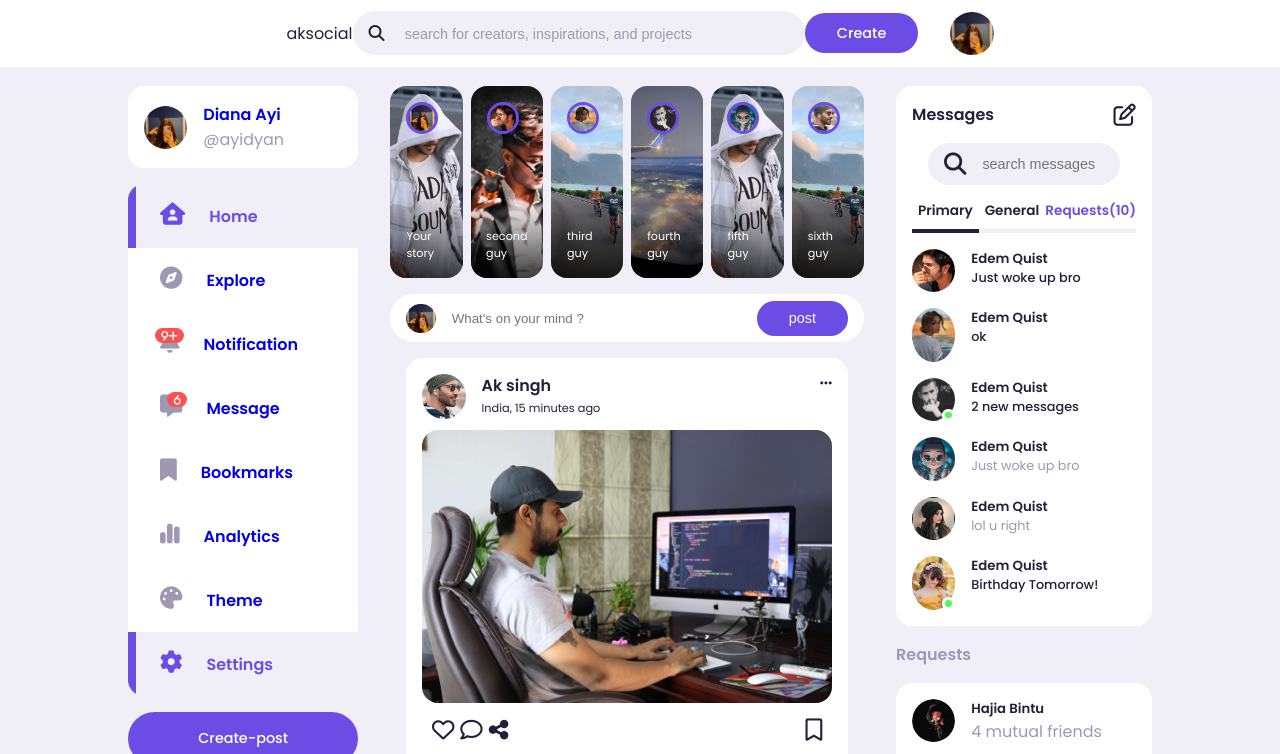
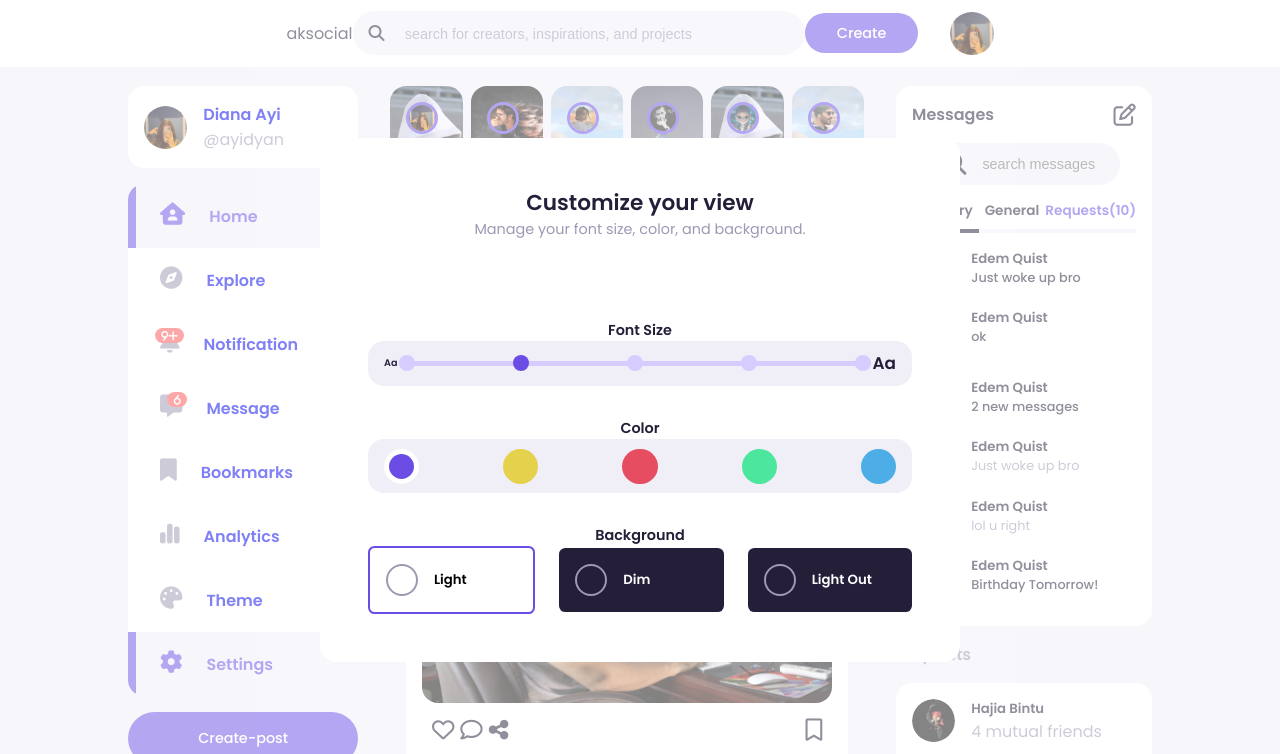
Before and after one commit to codeAlok/social_media_site, a plain HTML site: page index.html in a window 1280 px wide. Shown: the top 754 px of the page. Drawn offline with Linux system fonts and the light colour scheme.

Commit message:
Theme_custom design done

```diff
--- a/index.html
+++ b/index.html
@@ -705,8 +705,66 @@
                     </div>
                 </div>
             </div>
+
+            <!-- ======= End of Right ======= -->
         </div>
     </main>
+
+    <!-- *********************** Theme Customization *********************** -->
+    <div class="customize-theme">
+        <div class="card">
+            <h2>Customize your view</h2>
+            <p class="text-muted">Manage your font size, color, and background.</p>
+
+            <!-- ------ Font Sizes ------ -->
+            <div class="font-size">
+                <h4>Font Size</h4>
+                <div>
+                    <h6>Aa</h6>
+                    <div class="choose-size">
+                        <span class="font-size-1"></span>
+                        <span class="font-size-2 active"></span>
+                        <span class="font-size-3"></span>
+                        <span class="font-size-4"></span>
+                        <span class="font-size-5"></span>
+                    </div>
+                    <h3>Aa</h3>
+                </div>
+            </div>
+
+            <!-- ------ Primary Colors ------ -->
+            <div class="color">
+                <h4>Color</h4>
+                <div class="choose-color">
+                    <span class="color-1 active"></span>
+                    <span class="color-2"></span>
+                    <span class="color-3"></span>
+                    <span class="color-4"></span>
+                    <span class="color-5"></span>
+                </div>
+            </div>
+
+            <!-- ------ Background Colors ------ -->
+            <div class="background">
+                <h4>Background</h4>
+                <div class="choose-bg">
+                    <div class="bg-1 active">
+                        <span></span>
+                        <h5 for="bg-1">Light</h5>
+                    </div>
+                    <div class="bg-2">
+                        <span></span>
+                        <h5 for="bg-2">Dim</h5>
+                    </div>
+                    <div class="bg-3">
+                        <span></span>
+                        <h5 for="bg-3">Light Out</h5>
+                    </div>
+                </div>
+            </div>
+        </div>
+    </div>
+
 </body>
 
 </html>
--- a/style.css
+++ b/style.css
@@ -525,3 +525,155 @@ main .container .right {
     display: flex;
     gap: 1rem;
 }
+
+/* ****************** Theme Customization ******************** */
+.customize-theme {
+    background: rgba(255, 255, 255, 0.5);
+    width: 100vw;
+    height: 100vh;
+    position: fixed;
+    top: 0;
+    left: 0;
+    z-index: 100;
+    text-align: center;
+    display: grid;
+    place-items: center;
+    font-size: 0.9rem;
+}
+
+.customize-theme .card {
+    background: var(--color-white);
+    padding: 3rem;
+    border-radius: var(--card-border-radius);
+    width: 50%;
+}
+
+/* ------- Font Size ------- */
+.customize-theme .font-size {
+    margin-top: 5rem;
+}
+
+.customize-theme .font-size > div {
+    display: flex;
+    justify-content: space-between;
+    align-items: center;
+    background: var(--color-light);
+    padding: var(--search-padding);
+    border-radius: var(--card-border-radius);
+}
+
+.customize-theme .choose-size {
+    background: var(--color-secondary);
+    height: 0.3rem;
+    width: 100%;
+    margin: 0.1rem;
+    display: flex;
+    justify-content: space-between;
+    align-items: center;
+}
+
+.customize-theme .choose-size span {
+    width: 1rem;
+    height: 1rem;
+    background: var(--color-secondary);
+    border-radius: 50%;
+    cursor: pointer;
+}
+
+.customize-theme .choose-size span.active {
+    background: var(--color-primary);
+}
+
+/* ------- color change ------- */
+.customize-theme .color {
+    margin-top: 2rem;
+}
+
+.customize-theme .choose-color {
+    background: var(--color-light);
+    padding: var(--search-padding);
+    border-radius: var(--card-border-radius);
+    display: flex;
+    align-items: center;
+    justify-content: space-between;
+}
+
+.customize-theme .choose-color span {
+    width: 2.2rem;
+    height: 2.2rem;
+    border-radius: 50%;
+}
+
+.customize-theme .choose-color span:nth-child(1) {
+    background: hsl(252, 75%, 60%);
+}
+
+.customize-theme .choose-color span:nth-child(2) {
+    background: hsl(52, 75%, 60%);
+}
+
+.customize-theme .choose-color span:nth-child(3) {
+    background: hsl(352, 75%, 60%);
+}
+
+.customize-theme .choose-color span:nth-child(4) {
+    background: hsl(152, 75%, 60%);
+}
+
+.customize-theme .choose-color span:nth-child(5) {
+    background: hsl(202, 75%, 60%);
+}
+
+.customize-theme .choose-color span.active {
+    border: 5px solid white;
+}
+
+/* --------- Background --------- */
+.customize-theme .background {
+    margin-top: 2rem;
+}
+
+.customize-theme .choose-bg {
+    display: flex;
+    align-items: center;
+    justify-content: space-between;
+    gap: 1.5rem;
+}
+
+.customize-theme .choose-bg > div {
+    padding: var(--card-padding);
+    width: 100%;
+    display: flex;
+    align-items: center;
+    font-size: 1rem;
+    font-weight: bold;
+    border-radius: 0.4rem;
+    cursor: pointer;
+}
+
+.customize-theme .choose-bg > div.active {
+    border: 2px solid var(--color-primary);
+}
+
+.customize-theme .choose-bg .bg-1 {
+    background: white;
+    color: black;
+}
+
+.customize-theme .choose-bg .bg-2 {
+    background: hsl(252, 30%, 17%);
+    color: white;
+}
+
+.customize-theme .choose-bg .bg-3 {
+    background: hsl(252, 30%, 17%);
+    color: white;
+}
+
+.customize-theme .choose-bg > div span {
+    width: 2rem;
+    height: 2rem;
+    border: 2px solid var(--color-gray);
+    border-radius: 50%;
+    margin-right: 1rem;
+}
```
